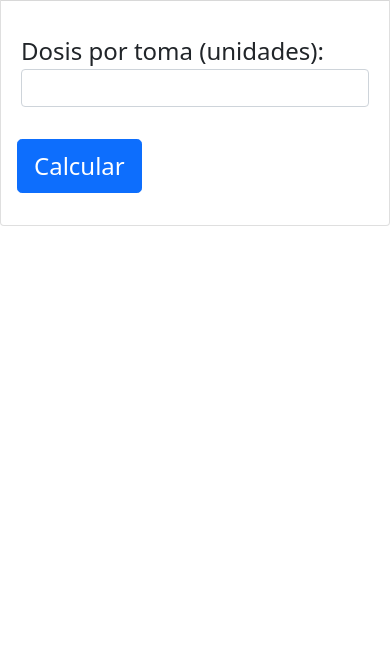
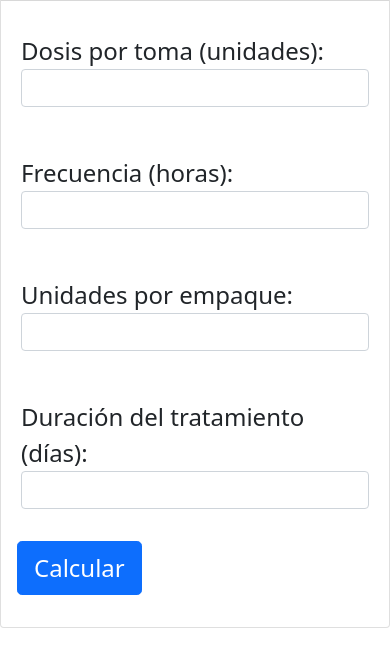
Before and after one commit to zenmastersalv/ElyApp, a plain HTML site: page index.html in a window 390 px wide. Shown: the part 55-722 px from the top of the page. Drawn offline with nearby package versions, Linux system fonts and the light colour scheme.

Commit message:
updated for phone screen

```diff
--- a/index.html
+++ b/index.html
@@ -22,7 +22,24 @@
                         <input type="number" class="form-control" id="dose" name="dose" step="0.1" required>
                     </div>
                 </div>
-                <!-- Repeat for other form fields -->
+                <div class="row mb-3">
+                    <div class="form-group col-12 col-lg-6 p-3 bigger-font">
+                        <label for="frequency">Frecuencia (horas):</label>
+                        <input type="number" class="form-control" id="frequency" name="frequency" required>
+                    </div>
+                </div>
+                <div class="row mb-3">
+                    <div class="form-group col-12 col-lg-6 p-3 bigger-font">
+                        <label for="packageContent">Unidades por empaque:</label>
+                        <input type="number" class="form-control" id="packageContent" name="packageContent" required>
+                    </div>
+                </div>
+                <div class="row mb-3">
+                    <div class="form-group col-12 col-lg-6 p-3 bigger-font">
+                        <label for="treatmentDuration">Duración del tratamiento (días):</label>
+                        <input type="number" class="form-control" id="treatmentDuration" name="treatmentDuration" required>
+                    </div>
+                </div>
                 <button type="submit" class="btn btn-primary btn-block btn-lg bigger-font">Calcular</button>
             </form>
             <p id="result" class="mt-3 bigger-font"></p>
```
